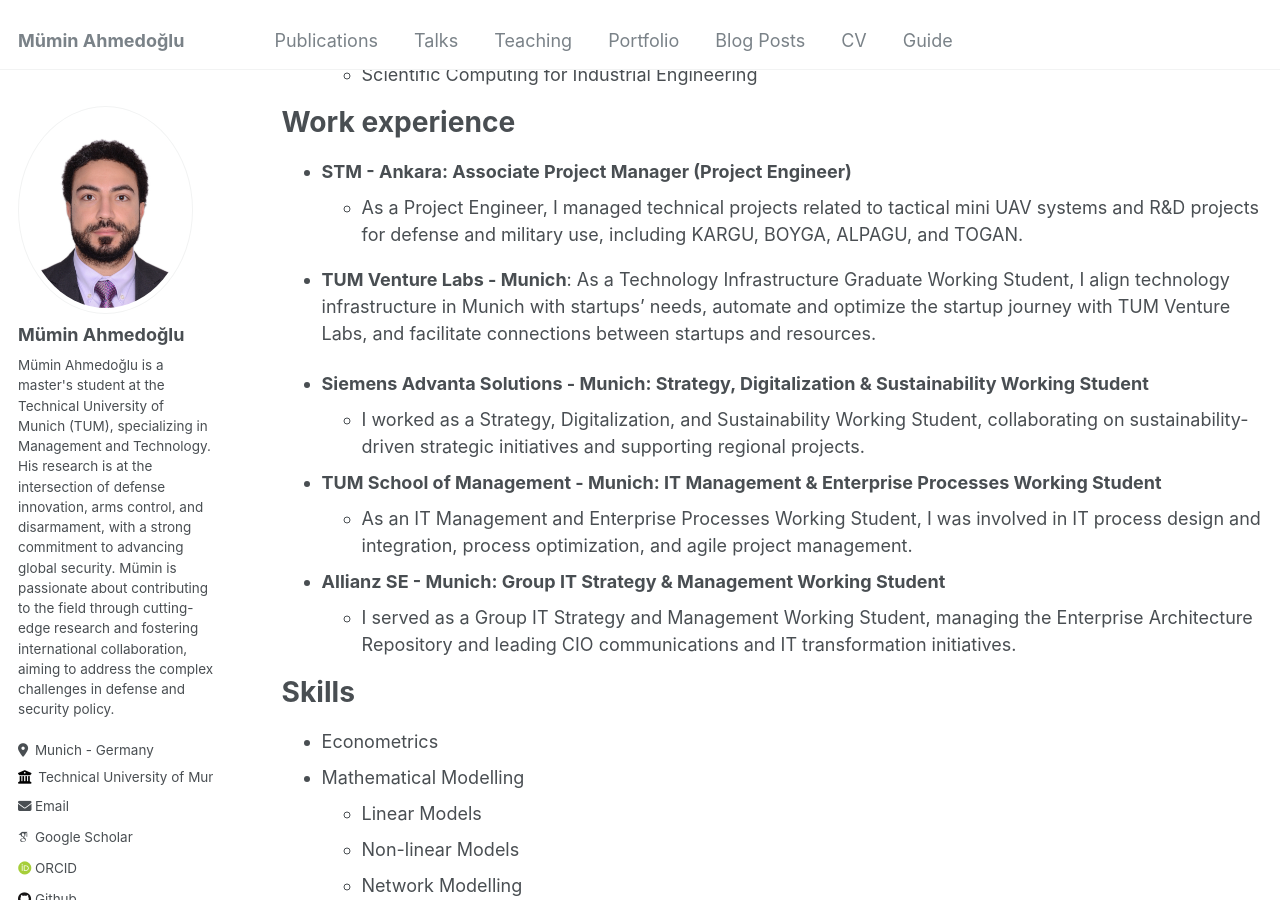
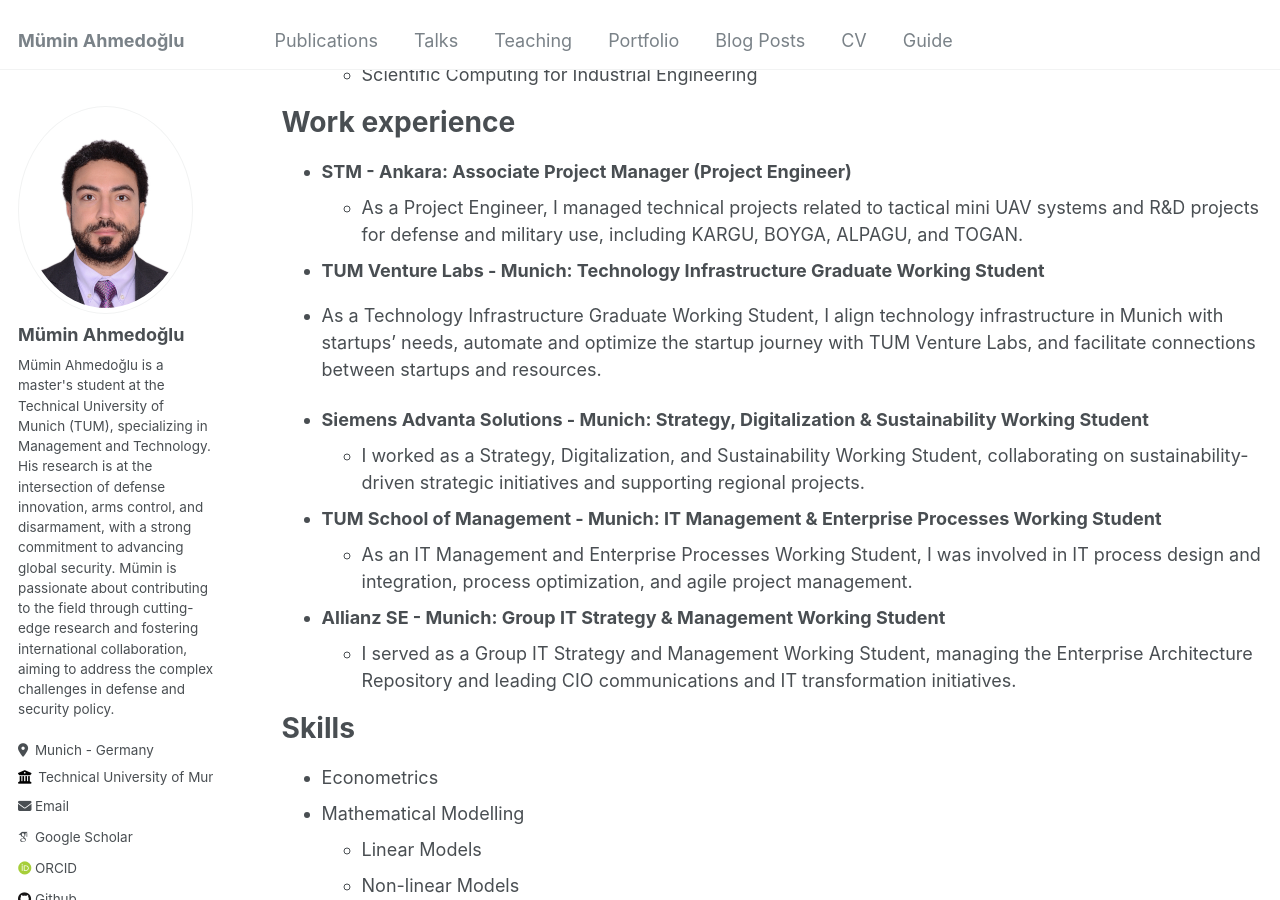
Before and after one commit to ahmedoglu/ahmedoglu.github.io, a Jekyll site: the page built from _pages/cv.md, in a window 1280 px wide and 900 px high, scrolled down 1786 px. Built offline with Jekyll 4.4.1, drawn with Linux system fonts in a browser that asks for light colours; some web fonts are replaced.

Commit message:
Update cv.md

```diff
--- a/_pages/cv.md
+++ b/_pages/cv.md
@@ -74,7 +74,8 @@ Work experience
 - **STM - Ankara: Associate Project Manager (Project Engineer)**
   - As a Project Engineer, I managed technical projects related to tactical mini UAV systems and R&D projects for defense and military use, including KARGU, BOYGA, ALPAGU, and TOGAN.
 
- - **TUM Venture Labs - Munich**: As a Technology Infrastructure Graduate Working Student, I align technology infrastructure in Munich with startups' needs, automate and optimize the startup journey with TUM Venture Labs, and facilitate connections between startups and resources.
+ - **TUM Venture Labs - Munich: Technology Infrastructure Graduate Working Student**
+  - As a Technology Infrastructure Graduate Working Student, I align technology infrastructure in Munich with startups' needs, automate and optimize the startup journey with TUM Venture Labs, and facilitate connections between startups and resources.
 
 
 - **Siemens Advanta Solutions - Munich: Strategy, Digitalization & Sustainability Working Student**
```
